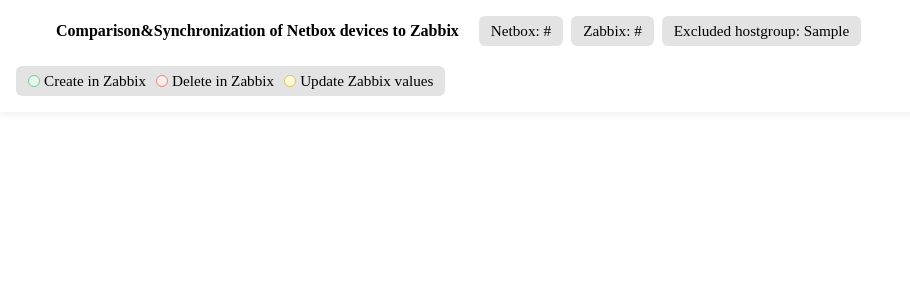
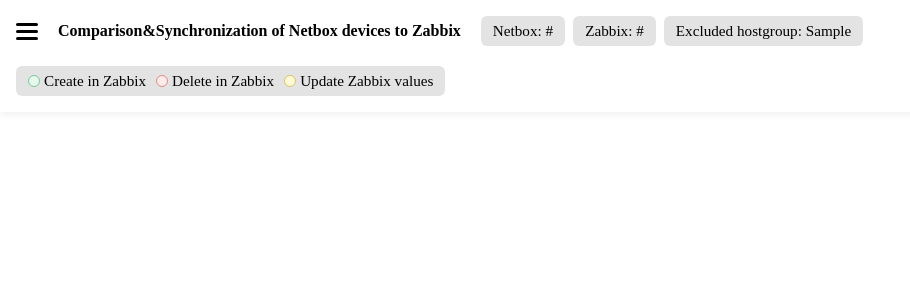
Before and after one commit to LukacMatej/netbox_zabbix_comparator, a FastAPI app: template templates/index.html in a window 1280 px wide. Shown: the top 300 px of the page, without its empty margins (0-910 px from the left). Run offline with FastAPI, Linux system fonts and the light colour scheme; the template is opened without the code that fills it: most values are stand-ins (such as "Sample title", 1, 10 or a date in 2020); parts of the project's set-up code (start-up, migrations or seed data) failed here and were passed over; some libraries are stand-ins or nearby versions.

Commit message:
Fix not rendering burger menu, limit width of action buttons

```diff
--- a/templates/index.html
+++ b/templates/index.html
@@ -88,10 +88,10 @@
 <body>
     <nav>
         <div style="display: flex; align-items: center; flex-wrap: wrap; gap: 20px; width: 100%; box-sizing: border-box; padding: 0 16px;">
-            <div id="burger-menu" style="width: 20px; height: 18px; display: flex; flex-direction: column; justify-content: center; cursor: pointer; flex-shrink: 0;">
-                <span style="height: 4px; background:rgb(0, 0, 0); margin: 4px 0; border-radius: 2px; display: block;"></span>
-                <span style="height: 4px; background:rgb(0, 0, 0); margin: 4px 0; border-radius: 2px; display: block;"></span>
-                <span style="height: 4px; background:rgb(0, 0, 0); margin: 4px 0; border-radius: 2px; display: block;"></span>
+            <div id="burger-menu" style="width: 22px; display: flex; flex-direction: column; gap: 4px; cursor: pointer; flex-shrink: 0;">
+                <span style="height: 3px; background:rgb(0, 0, 0); border-radius: 2px; display: block;"></span>
+                <span style="height: 3px; background:rgb(0, 0, 0); border-radius: 2px; display: block;"></span>
+                <span style="height: 3px; background:rgb(0, 0, 0); border-radius: 2px; display: block;"></span>
             </div>
             <h4 style="margin: 0;">Comparison&Synchronization of Netbox devices to Zabbix</h4>
             <div style="display: flex; flex-wrap: wrap; gap: 8px;">
```
Also changed, not shown: templates/compare_output_content.html (+6 -2 lines).
